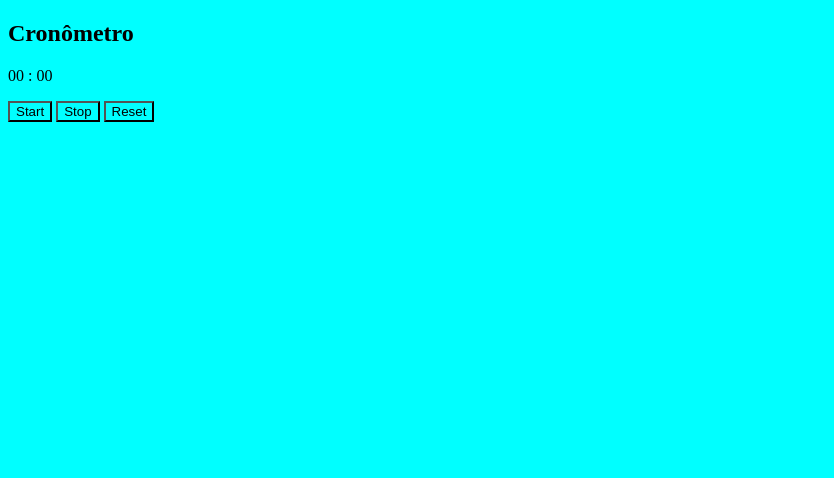
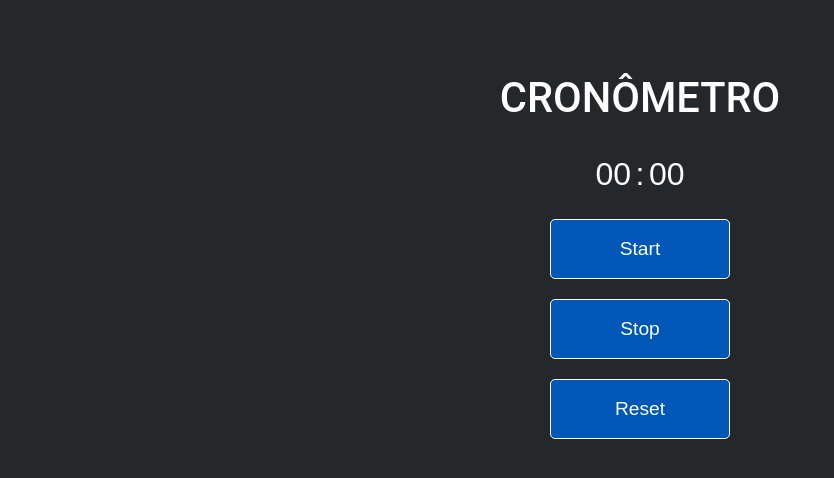
Before and after one commit to Guimrl/mini-projetos, a plain HTML site: page cronometro/index.html in a window 1280 px wide. Shown: the whole page, without its empty margins (0-834 px from the left). Drawn offline with Linux system fonts and the light colour scheme.

Commit message:
final commit

```diff
--- a/cronometro/css/style.css
+++ b/cronometro/css/style.css
@@ -1,3 +1,55 @@
-* {
-    background-color: aqua;
+body {
+    background-color: var(--bg-color);
+
+    font-family: sans-serif;
+    display: grid;
+    height: 100%;
 }
+
+:root {
+    --bg-color: #25282A;
+    --main-color: #0057b7;
+    --letter-color: #FFF;
+}
+
+.conteudo {
+    width: 400px;
+    margin: 30px auto;
+    color: var(--letter-color);
+    text-align: center;
+}
+
+h2,
+h3 {
+  font-family: "Roboto", sans-serif;
+  font-weight: 500;
+  font-size: 2.6em;
+  text-transform: uppercase;
+}
+
+#segundos,
+#dois-pontos,
+#milesimos {
+    font-size: 2em;
+}
+
+button {
+    border-radius: 5px;
+    background: var(--main-color);
+    color: var(--letter-color);
+    border: 1px solid #FFF;
+    text-decoration: none;
+    cursor: pointer;
+    font-size: 1.2em;
+    padding: 18px 10px;
+    width: 180px;
+    margin: 10px;
+    outline: none;
+}
+
+button:hover {
+    transition: all 0.5s ease-in-out;
+    background-color: var(--bg-color);
+    border: 1px solid var(--main-color);
+    color: var(--main-color);
+}
--- a/cronometro/index.html
+++ b/cronometro/index.html
@@ -12,7 +12,7 @@
         <h2>Cronômetro</h2>
         <p>
             <span id="segundos">00</span>
-            <span>:</span>
+            <span id="dois-pontos">:</span>
             <span id="milesimos">00</span>
         </p>
         <button id="btn-start">Start</button>
```
